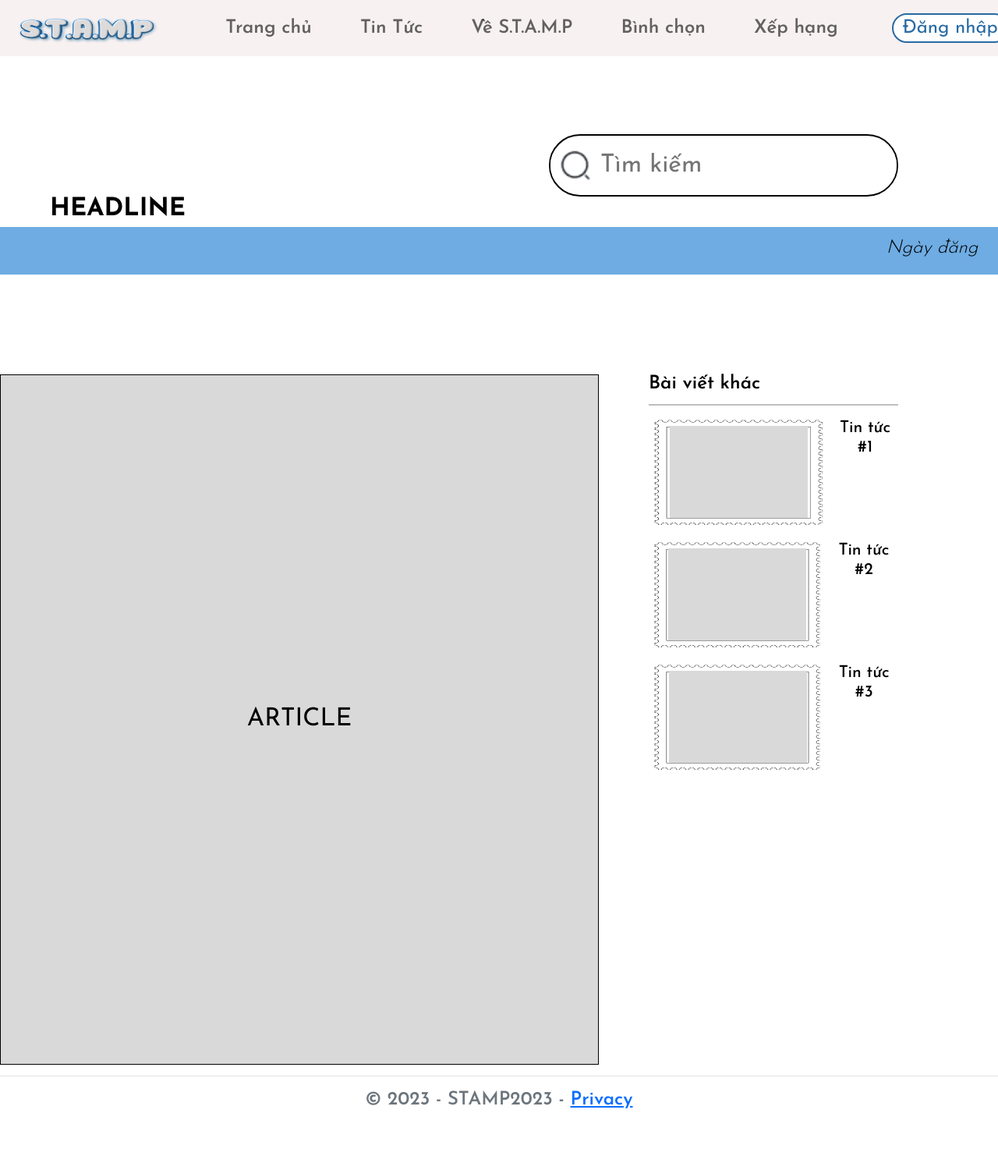
After one commit to lcminhbu/STAMP, an ASP.NET Core app: page /NewsDetail?id=1 in a window 1280 px wide. The commit adds this page. Shown: the whole page at 78% size. Run offline with ASP.NET Core 8, Linux system fonts and the light colour scheme; style sheets or scripts are compiled from the project's sources.

Commit message:
finish news detail

```diff
--- /dev/null
+++ b/Pages/NewsDetail.cshtml
@@ -0,0 +1,50 @@
+@page
+@model NewsDetailModel
+@{
+    ViewData["Title"] = "Tin Tức";
+}
+
+<header>
+    <link rel="stylesheet" href="~/css/searchbar-style.css" asp-append-version="true" />
+    <link rel="stylesheet" href="~/js/common.js" asp-append-version="true"/>
+    <link rel="stylesheet" href="~/css/newsdetail.css" asp-append-version="true" />
+    <link rel="stylesheet" href="~/css/base.css" asp-append-version="true" />
+</header>
+<body>
+    <!-- search-box -->
+     <div class="search-box">
+        <div class="search">
+            <button class="search-btn" onclick="">
+                <img class="search-img" src="~/image/Ranking/search-normal.png" />
+            </button>
+            <input type="text" id="trigger" class="search-input" placeholder="Tìm kiếm" />
+        </div>
+    </div>
+     <h1 class="title"> HEADLINE </h1>
+     <div class="dated"> Ngày đăng  </div>
+     <div class="news-container">
+        <div class="article"> ARTICLE </div>
+        <div class="other-news-container">
+        <h4 class="other-news-title"> Bài viết khác </h4>
+        <hr>
+            <div class="other-news">
+                <div class="stamp-frame">
+                    <img src="~/image/News/othernews.png" alt="" class="stamp-img">
+                </div>
+                <h4> Tin tức #1 </h4>
+            </div>
+            <div class="other-news">
+                <div class="stamp-frame">
+                    <img src="~/image/News/othernews.png" alt="" class="stamp-img">
+                </div>
+                <h4> Tin tức #2 </h4>
+            </div>
+            <div class="other-news">
+                <div class="stamp-frame">
+                    <img src="~/image/News/othernews.png" alt="" class="stamp-img">
+                </div>
+                <h4> Tin tức #3 </h4>
+            </div>
+     </div>
+</div>
+</body>
--- /dev/null
+++ b/Pages/NewsDetail.cshtml.cs
@@ -0,0 +1,20 @@
+using Microsoft.AspNetCore.Mvc;
+using Microsoft.AspNetCore.Mvc.RazorPages;
+
+namespace STAMP2023.Pages
+{
+    public class NewsDetailModel : PageModel
+    {
+        private readonly ILogger<IndexModel> _logger;
+
+        public NewsDetailModel(ILogger<IndexModel> logger)
+        {
+            _logger = logger;
+        }
+
+        public void OnGet()
+        {
+
+        }
+    }
+}
--- /dev/null
+++ b/wwwroot/css/newsdetail.css
@@ -0,0 +1,73 @@
+.title {
+    text-align: left;
+    margin-left:5%;
+    font-family: "JosefinSans";
+    font-size:32px;
+    line-height: 32px;
+    font-weight: 700;
+}
+.dated
+{
+    text-align: right;
+    height:61px;
+    background: #6EACE3;
+    font-size:24px;
+    line-height: 24px;
+    font-weight: 300;
+    font-style: italic;
+    padding-right: 2%;
+    padding-top: 15px;
+}
+.news-container
+{
+    margin-top:10%;
+    height:885px;
+    width:100%;
+    display:flex;
+    flex-direction: row;
+}
+.article
+{
+    height:100%;
+    width:60%;
+    display: flex;
+    align-items: center;
+    justify-content: center;
+    font-size:32px;
+    font-weight: 400;
+    align-items: center;
+    background-color:#D9D9D9;
+    border:1px solid black;
+}
+.other-news-container
+{
+    margin-left:5%;
+    width:25%;
+}
+.other-news
+{
+    display:flex;
+    margin-top:5%;
+    width:100%;
+}
+.stamp-frame
+{
+    width:245px;
+    height:141px;
+}
+.other-news h4
+{
+    margin-left:2%;
+}
+.other-news-title
+{
+    font-size:24px;
+    line-height:24px;
+    font-weight: 600;
+    text-align: left;
+}
+hr
+{
+    border:none;
+    border-top:2px solid black;
+}
```
Also changed, not shown: wwwroot/css/news.css (added, +39 -0 lines), Pages/News.cshtml (line endings or trailing spaces), wwwroot/image/Index/notify.png (added), wwwroot/image/Index/user.png (added), wwwroot/image/News/Rectangle.png (added), wwwroot/image/News/othernews.png (added).
